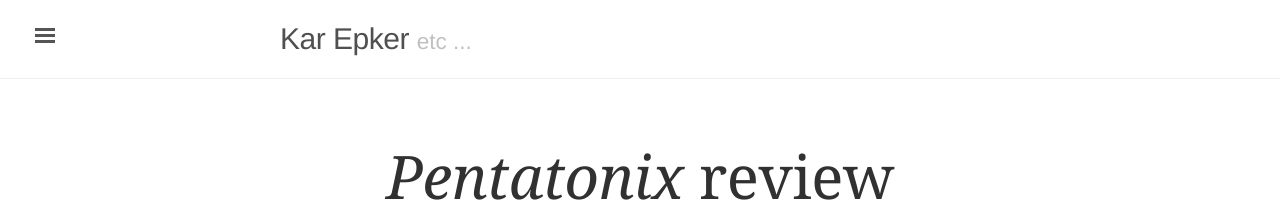
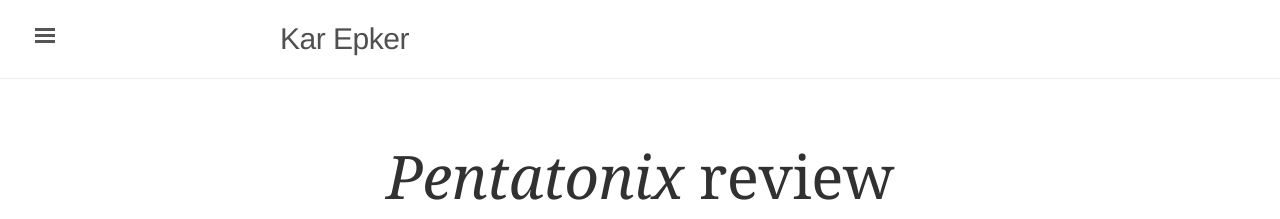
Before and after one commit to karepker/karepker.github.io, a Jekyll site: the page built from index.html, in a window 1280 px wide. Shown: the top 219 px of the page. Built offline with Jekyll 4.4.1, drawn with Linux system fonts in a browser that asks for light colours; Markdown is read by kramdown in place of the engine named in the settings.

Commit message:
Removed tagline and description from site.

```diff
--- a/_config.yml
+++ b/_config.yml
@@ -9,8 +9,6 @@
 
 # Setup
 title: Kar Epker
-tagline: 'etc ...'
-description: 'Where I share some of my writing.'
 url: karepker.github.io
 
 author:
--- a/_includes/head.html
+++ b/_includes/head.html
@@ -11,7 +11,7 @@
       {% include plaintext_page_title.html page=page %}
 	  &middot; {{ site.title }}
     {% else %}
-      {{ site.title }} &middot; {{ site.tagline }}
+      {{ site.title }}
     {% endif %}
   </title>
 
--- a/_includes/sidebar.html
+++ b/_includes/sidebar.html
@@ -8,10 +8,6 @@
 <!-- Toggleable sidebar -->
 {% endcomment %}
 <div class="sidebar" id="sidebar">
-  <div class="sidebar-item">
-    <p>{{ site.description }}</p>
-  </div>
-
   {% capture home_url %}{{ site.baseurl }}/{% endcapture %}
   <nav class="sidebar-nav">
 	{% if page.url == home_url %}
--- a/_layouts/default.html
+++ b/_layouts/default.html
@@ -18,7 +18,6 @@
 
           <h3 class="masthead-title">
             <a href="{{ site.baseurl }}/" title="Home">{{ site.title }}</a>
-            <small>{{ site.tagline }}</small>
           </h3>
         </div>
       </div>
```
